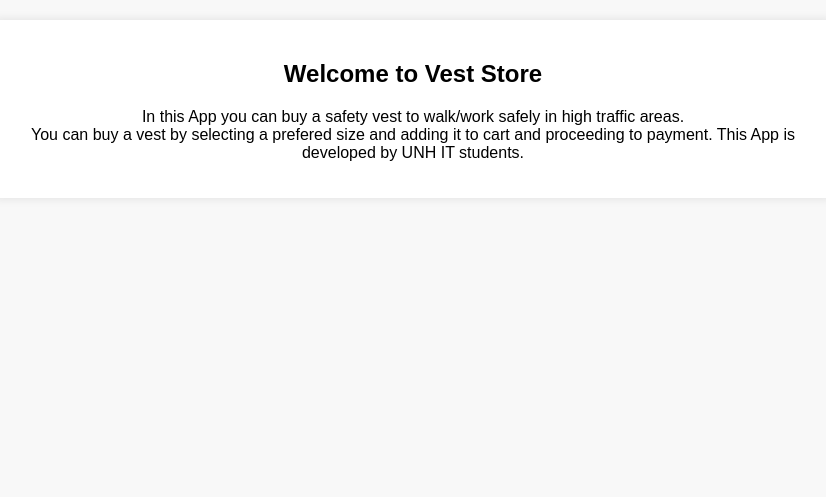
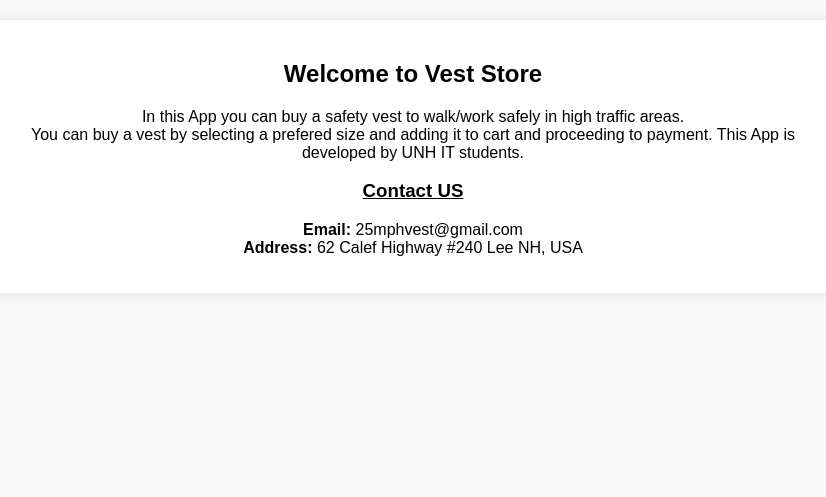
Before and after one commit to prudhvi-GPK/vest_store, a Django app: page /about/ in a window 1280 px wide. Shown: the part 112-609 px from the top of the page, without its empty margins (227-1053 px from the left). Run offline with Django 5.2, Linux system fonts and the light colour scheme.

Commit message:
Adding contact details in the about page

```diff
--- a/vest_store/vest_store_app/templates/vest_store_app/about.html
+++ b/vest_store/vest_store_app/templates/vest_store_app/about.html
@@ -63,6 +63,10 @@
            buy a vest by selecting a prefered size and adding it to cart and proceeding to payment. This App is developed by UNH IT students.
         </p>
 
+            <h3> <u>Contact US</u></h3>
+            <p><b>Email:</b> 25mphvest@gmail.com <br>
+            <b>Address:</b> 62 Calef Highway #240 Lee NH, USA</p>
+
         </div>
     </main>
 
```
